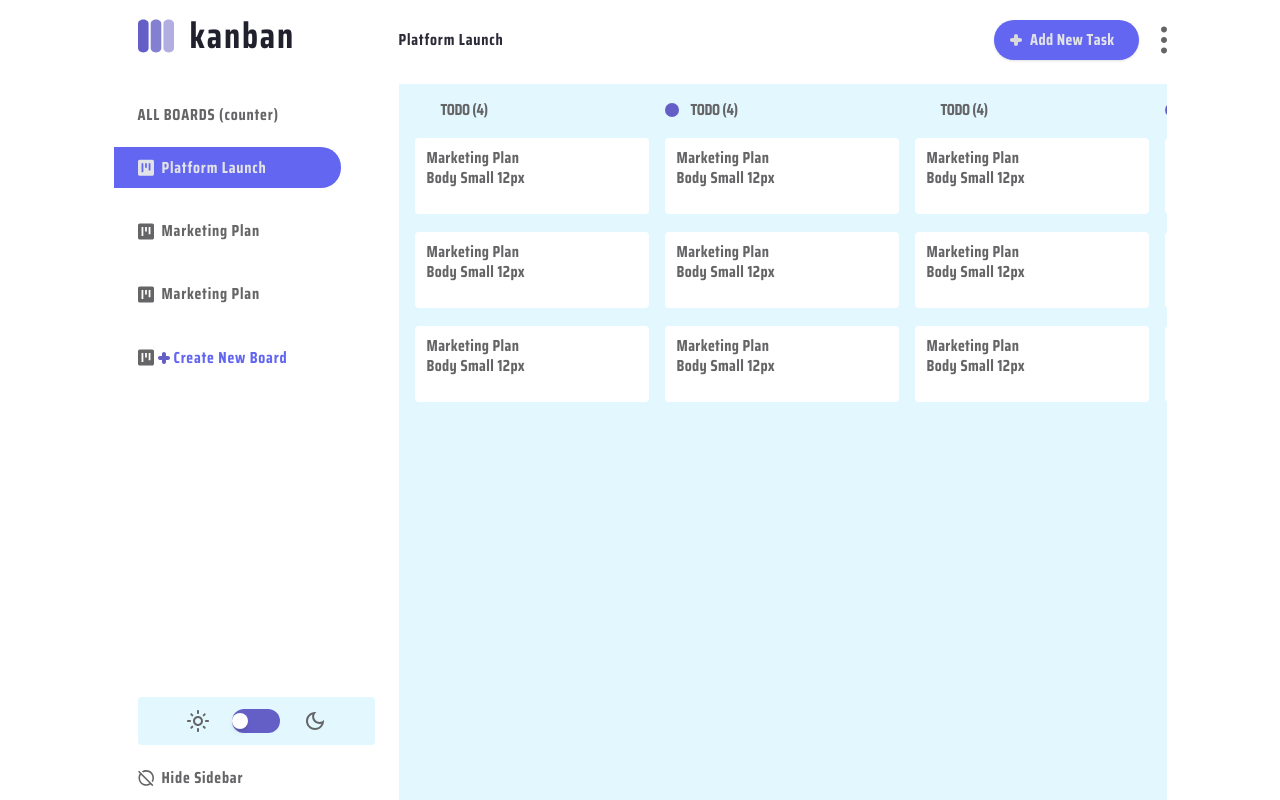
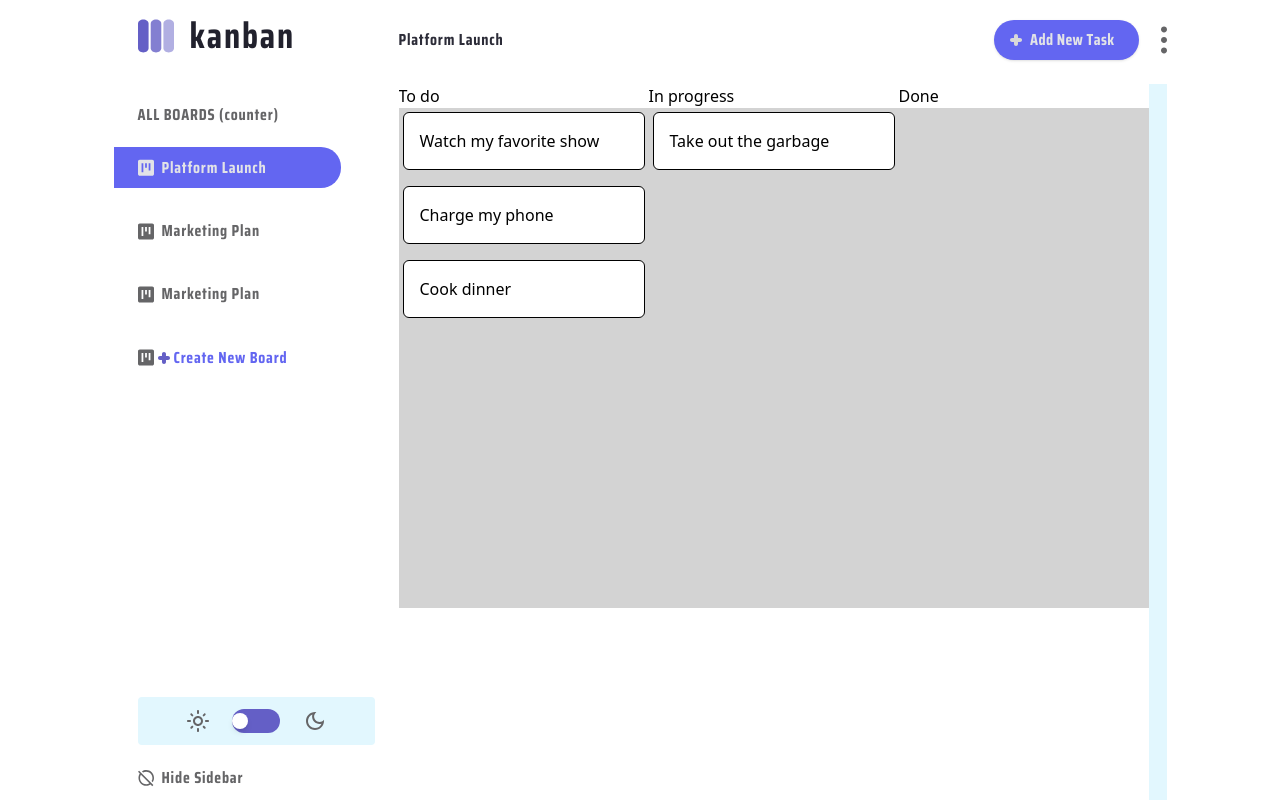
Before and after one commit to tomizdebski/KANBAN_APP, a Next.js app: page / in a window 1280 px wide. Shown: the top 800 px of the page. Built offline with nearby package versions, Linux system fonts and the light colour scheme.

Commit message:
add_dnd_done

```diff
--- a/app/page.tsx
+++ b/app/page.tsx
@@ -1,28 +1,20 @@
-import ButtonAddColumn from "@/components/ButtonAddColumn";
-import CardTask from "@/components/CardTask";
-import Column from "@/components/Column";
+
 import Navbar from "@/components/Navbar";
 import Sidebar from "@/components/Sidebar";
-import SwitchTheme from "@/components/SwitchTheme";
-import Image from "next/image";
+
+import Board from "@/components/Board";
+
 
 export default function Home() {
+
   return (
+
     <main className="flex min-h-screen flex-col items-center justify-between ">
       <div className="flex">
         <Sidebar />
         <div className="flex flex-col">
           <Navbar />
-          <div className="flex w-[60vw] overflow-auto">
-            <Column color="blue"/>
-            <Column color="fiolet"/>
-            <Column color="blue"/>
-            <Column color="fiolet"/>
-            <Column color="blue"/>
-            <Column color="fiolet"/>
-            <ButtonAddColumn/>
-
-          </div>
+          <Board />
         </div>
 
       </div>
--- /dev/null
+++ b/components/Board.tsx
@@ -0,0 +1,104 @@
+"use client";
+import React from "react";
+import Column from "./Column";
+import ButtonAddColumn from "./ButtonAddColumn";
+import initialData from "./initial-data";
+import { DragDropContext, DropResult } from "react-beautiful-dnd";
+
+interface Task {
+  id: string;
+  content: string;
+}
+
+interface Column {
+  id: string;
+  title: string;
+  taskIds: string[];
+}
+
+interface State {
+  tasks: { [key: string]: Task };
+  columns: { [key: string]: Column };
+  columnOrder: string[];
+}
+
+const Board: React.FC = () => {
+  const [state, setState] = React.useState<State>(initialData);
+
+  const onDragEnd = (result: DropResult) => {
+    document.body.style.color = "inherit";
+    document.body.style.backgroundColor = "inherit";
+    const { destination, source, draggableId } = result;
+    if (!destination) {
+      return;
+    }
+    if (
+      destination.droppableId === source.droppableId &&
+      destination.index === source.index
+    ) {
+      return;
+    }
+    const start = state.columns[source.droppableId];
+    const finish = state.columns[destination.droppableId];
+
+    if (start === finish) {
+      const newTaskIds = Array.from(start.taskIds);
+      newTaskIds.splice(source.index, 1);
+      newTaskIds.splice(destination.index, 0, draggableId);
+
+      const newColumn = {
+        ...start,
+        taskIds: newTaskIds,
+      };
+      const newState = {
+        ...state,
+        columns: {
+          ...state.columns,
+          [newColumn.id]: newColumn,
+        },
+      };
+      setState(newState);
+      return;
+    }
+
+    const startTaskIds = Array.from(start.taskIds);
+    startTaskIds.splice(source.index, 1);
+    const newStart = {
+      ...start,
+      taskIds: startTaskIds,
+    };
+    const finishTaskIds = Array.from(finish.taskIds);
+    finishTaskIds.splice(destination.index, 0, draggableId);
+    const newFinish = {
+      ...finish,
+      taskIds: finishTaskIds,
+    };
+    const newState = {
+      ...state,
+      columns: {
+        ...state.columns,
+        [newStart.id]: newStart,
+        [newFinish.id]: newFinish,
+      },
+    };
+    setState(newState);
+  };
+
+  return (
+    <div className="flex w-[60vw] overflow-auto">
+      <DragDropContext onDragEnd={onDragEnd}>
+        <div className="flex">
+          {state.columnOrder.map((columnId) => {
+            const column = state.columns[columnId];
+            const tasks = column.taskIds.map((taskId) => state.tasks[taskId]);
+
+            return <Column key={column.id} column={column} tasks={tasks} />;
+          })}
+          <ButtonAddColumn />
+        </div>
+      </DragDropContext>
+    </div>
+  );
+};
+
+export default Board;
--- a/components/Column.tsx
+++ b/components/Column.tsx
@@ -1,18 +1,42 @@
+'use client'
 import React from "react";
-import CardTask from "./CardTask";
+import Task from "./Task";
+import { Droppable, DroppableProvided, DroppableStateSnapshot } from "react-beautiful-dnd";
 
-const Column = ({ color }: { color: String }) => {
+interface ColumnProps {
+  column: {
+    id: string;
+    title: string;
+  };
+  tasks: Array<{
+    id: string;
+    content: string;
+  }>;
+}
+
+const Column: React.FC<ColumnProps> = ({ column, tasks }) => {
   return (
-    <div className="min-w-[250px] h-auto pl-4 py-4 bg-light_blue dark:bg-deep_gray flex-col justify-start items-start gap-[18px] inline-flex">
-      <div className="self-stretch justify-start items-center gap-3 inline-flex">
-        <div className={`w-3.5 h-3.5 bg-${color} rounded-full`} />
-        <div className="text-gray dark:text-light_gray text-sm font-semibold font-saira leading-tight tracking-tight">
-          TODO (4)
-        </div>
-      </div>
-      <CardTask />
-      <CardTask />
-      <CardTask />
+    <div>
+      <h3>{column.title}</h3>
+      <Droppable droppableId={column.id}>
+        {(provided: DroppableProvided, snapshot: DroppableStateSnapshot) => (
+        <div
+            ref={provided.innerRef}
+            {...provided.droppableProps}
+            style={{
+                background: snapshot.isDraggingOver ? "lightblue" : "lightgrey",
+                padding: 4,
+                width: 250,
+                minHeight: 500,
+            }}
+        >
+            {tasks.map((task, index) => (
+              <Task key={task.id} task={task} index={index} />
+            ))}
+            {provided.placeholder}
+          </div>
+        )}
+      </Droppable>
     </div>
   );
 };
--- /dev/null
+++ b/components/Column_old.tsx
@@ -0,0 +1,23 @@
+import React from "react";
+import Task from "./Task_old";
+
+
+
+
+const Column = ({ color }: { color: String }) => {
+  return (
+    <div className="min-w-[250px] h-auto pl-4 py-4 bg-light_blue dark:bg-deep_gray flex-col justify-start items-start gap-[18px] inline-flex">
+      <div className="self-stretch justify-start items-center gap-3 inline-flex">
+        <div className={`w-3.5 h-3.5 bg-${color} rounded-full`} />
+        <div className="text-gray dark:text-light_gray text-sm font-semibold font-saira leading-tight tracking-tight">
+          TODO (4)
+        </div>
+      </div>
+      <Task />
+      <Task />
+      <Task />
+    </div>
+  );
+};
+
+export default Column;
--- /dev/null
+++ b/components/Task.tsx
@@ -0,0 +1,36 @@
+import React from "react";
+import { Draggable } from "react-beautiful-dnd";
+
+
+
+
+const Task = ({ task, index }: any) => {
+  return (
+    <Draggable
+    draggableId={`${task.id}`}
+    index={index}
+
+    //isDragDisabled={task.id === 'task-1'} // This will disable dragging for the first task
+    >
+
+
+
+
+        {(provided: any, snapshot: any) => (
+        <div className="border border-gray-300 p-4 mb-4 rounded-md text-black bg-white"
+        {...provided.draggableProps}
+        {...provided.dragHandleProps}
+
+        ref={provided.innerRef}
+        isDragging={snapshot.isDragging}
+        >
+
+            {task.content}
+            {provided.placeholder}
+        </div>
+        )}
+    </Draggable>
+  );
+};
+
+export default Task;
--- a/components/CardTask.tsx
+++ b/components/Task_old.tsx
@@ -10,7 +10,8 @@ import collapse_light from "../public/icons/collapse_light.svg";
 import close_dark from "../public/icons/close_dark.svg";
 import close_light from "../public/icons/close_light.svg";
 
-const CardTask = () => {
+
+const Task = () => {
   const [show, setShow] = useState(false);
   const [collapse, setCollapse] = useState(false);
   const { systemTheme, theme, setTheme } = useTheme();
@@ -124,4 +125,4 @@ const CardTask = () => {
   );
 };
 
-export default CardTask;
+export default Task;
--- /dev/null
+++ b/components/initial-data.tsx
@@ -0,0 +1,30 @@
+const initialData = {
+    tasks: {
+      'task-1': { id: 'task-1', content: 'Take out the garbage' },
+      'task-2': { id: 'task-2', content: 'Watch my favorite show' },
+      'task-3': { id: 'task-3', content: 'Charge my phone' },
+      'task-4': { id: 'task-4', content: 'Cook dinner' },
+    },
+    columns: {
+      'column-1': {
+        id: 'column-1',
+        title: 'To do',
+        taskIds: ['task-2', 'task-3', 'task-4'],
+      },
+      'column-2': {
+        id: 'column-2',
+        title: 'In progress',
+        taskIds: ['task-1'],
+      },
+      'column-3': {
+        id: 'column-3',
+        title: 'Done',
+        taskIds: [],
+
+      },
+    },
+    // Facilitate reordering of the columns
+    columnOrder: ['column-1', 'column-2', 'column-3'],
+  };
+
+  export default initialData;
--- a/package.json
+++ b/package.json
@@ -9,9 +9,11 @@
     "lint": "next lint"
   },
   "dependencies": {
+    "@types/react-beautiful-dnd": "^13.1.8",
     "next": "14.1.1",
     "next-themes": "^0.2.1",
     "react": "^18",
+    "react-beautiful-dnd": "^13.1.1",
     "react-dom": "^18"
   },
   "devDependencies": {
```
Also changed, not shown: 1 other file (tests, documents, lock files or other folders).
